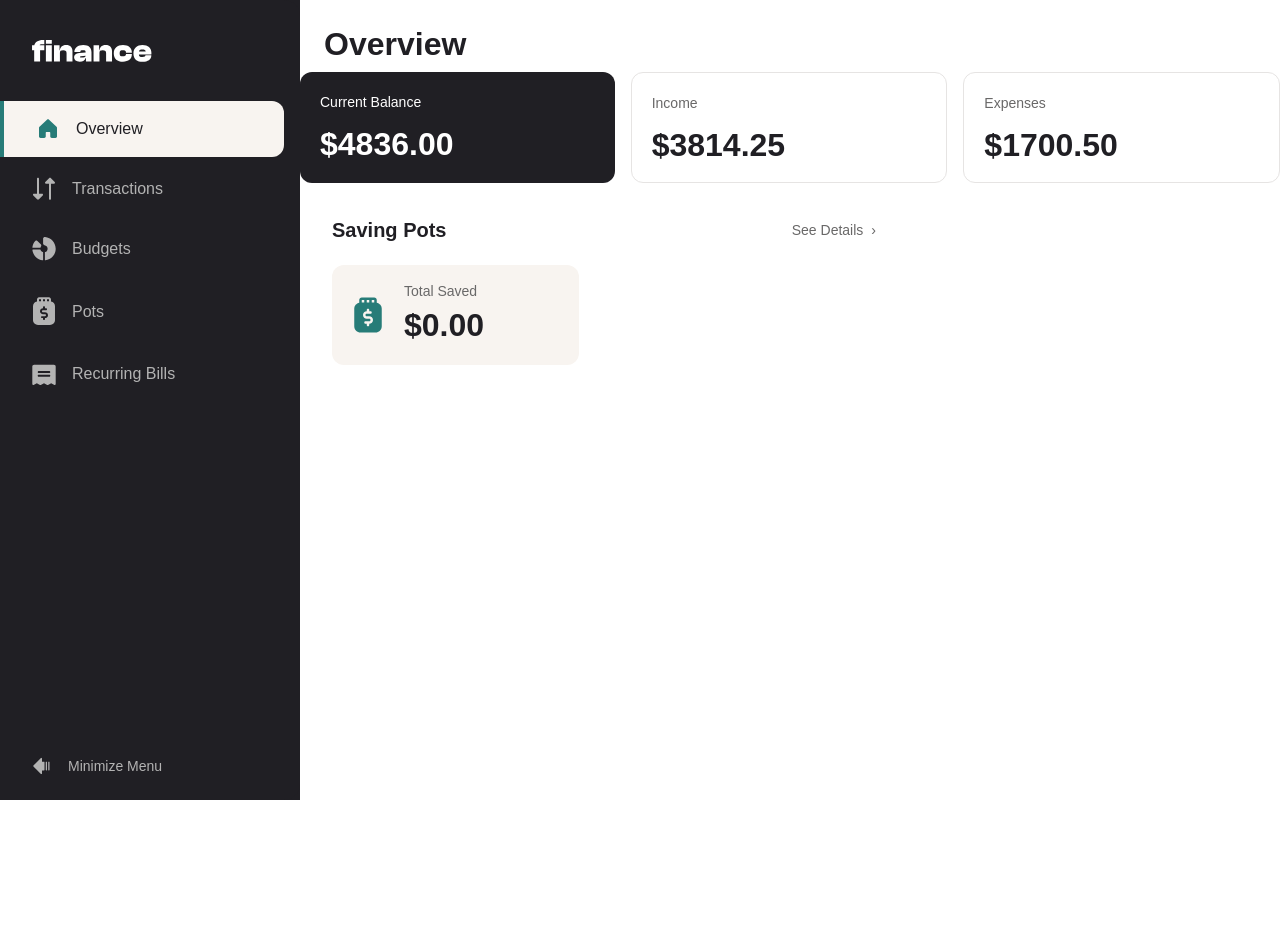
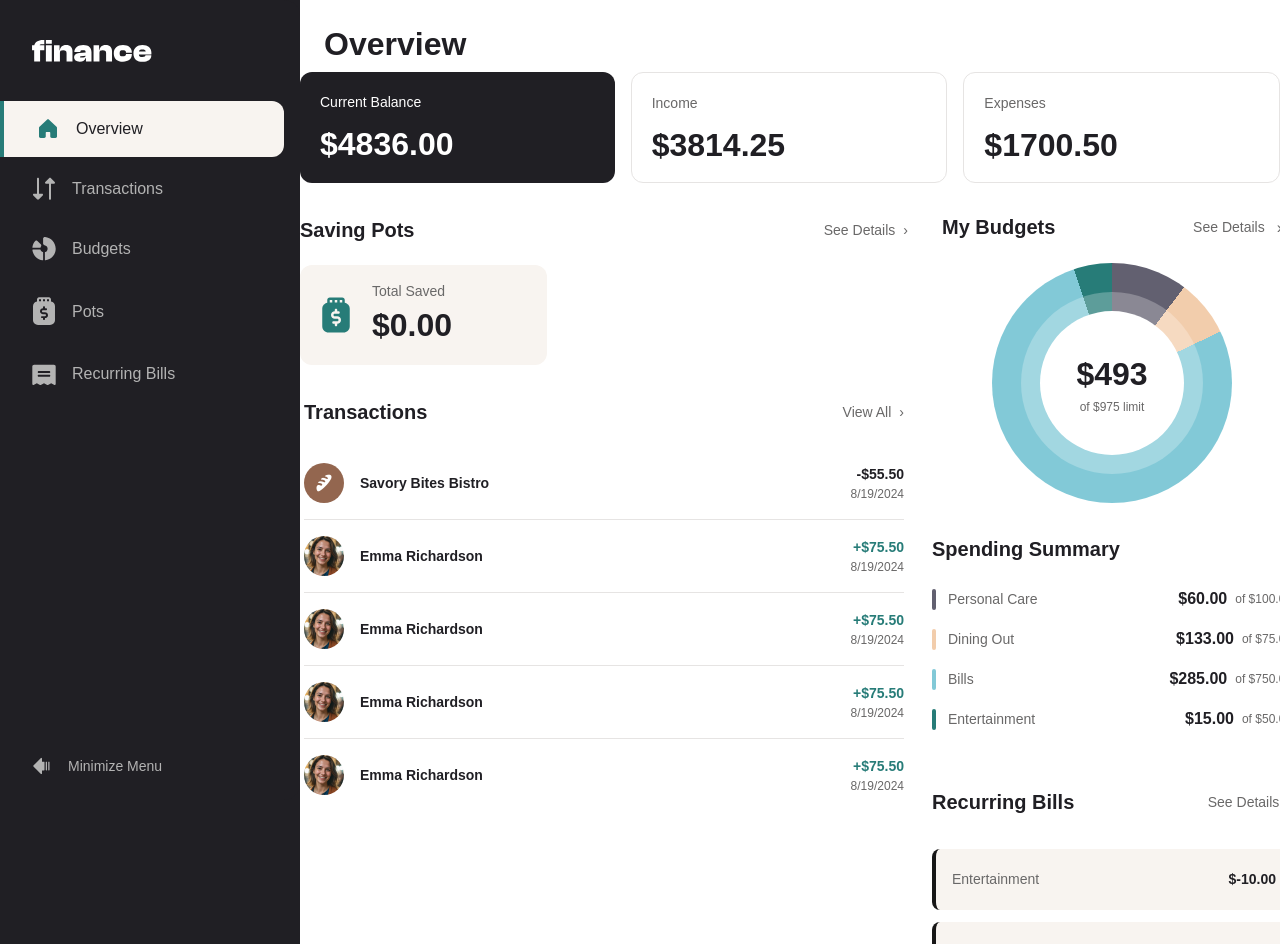
Before and after one commit to Keti-Tsiklauri2001/my-finance-app, a Next.js app: page / in a window 1280 px wide. Shown: the top 944 px of the page. Before the commit the page ends 800 px from the top, so only its background shows below. Built offline with nearby package versions, Linux system fonts and the light colour scheme.

Commit message:
feat:add recurringbillsoverview

```diff
--- a/src/app/page.tsx
+++ b/src/app/page.tsx
@@ -2,15 +2,43 @@ import Head from "next/head";
 import Balance from "../components/Balance";
 import Header from "../components/Header";
 import OverviewPots from "../components/OverViewPots";
-
+import TransactionsOverview from "../components/TransactionsOverview";
+import BudgetCircle from "../components/BudgetCircle";
+import SpendingSummary from "../components/SpendingSummary";
+import Link from "next/link";
+import RecurringBills from "./recurring-bills/page";
+import RecurringBillsOverview from "../components/RecurringBillsOverview";
 export default function Home() {
   return (
     <div>
       <Header header="Overview" />
       <Balance />
+      <div className="flex flex-col md:flex-row ">
+        <div className="flex flex-col mx-auto">
+          <OverviewPots />
+          <TransactionsOverview />
+        </div>
+        <div>
+          <div className="pt-4 md:pt-8 ">
+            <div className="w-[340px] mx-auto">
+              <div className="flex items-center justify-between ">
+                <h2 className="text-[20px] font-bold leading-[120%] text-[#201F24]">
+                  My Budgets
+                </h2>
 
-      <div>
-        <OverviewPots />
+                <Link
+                  href="/budgets"
+                  className="flex items-center gap-3 text-[14px] leading-[150%] text-[#696868]"
+                >
+                  <span>See Details</span>
+                  <span className="text-[16px]">›</span>
+                </Link>
+              </div>
+            </div>
+            <SpendingSummary />
+          </div>
+          <RecurringBillsOverview />
+        </div>
       </div>
     </div>
   );
--- a/src/components/OverViewPots.tsx
+++ b/src/components/OverViewPots.tsx
@@ -26,7 +26,7 @@ export default function OverviewPots() {
   const total = pots.reduce((sum, pot) => sum + pot.total, 0);
 
   return (
-    <div className="flex flex-col gap-5 bg-white rounded-xl p-8 w-full md:w-[608px]">
+    <div className="flex flex-col gap-5 bg-white rounded-xl pt-4 md:pt-8 w-full md:w-[608px]">
       {/* HEADER */}
       <div className="flex items-center justify-between">
         <h2 className="text-[20px] font-bold text-[#201F24]">Saving Pots</h2>
--- /dev/null
+++ b/src/components/RecurringBillsOverview.tsx
@@ -0,0 +1,63 @@
+"use client";
+
+import Link from "next/link";
+import { transactions } from "@/src/data/data-transactions";
+
+function money(value: number) {
+  return `$${value.toFixed(2)}`;
+}
+
+export default function RecurringBillsOverview() {
+  const recurringBills = transactions.filter((t) => t.recurring).slice(0, 3);
+
+  return (
+    <div
+      className="
+        bg-white
+        rounded-xl
+        pt-4 md:pt-8
+        flex flex-col gap-8
+        mx-auto
+        w-[340px]
+        md:w-[360px]
+      "
+    >
+      {/* Header */}
+      <div className="flex items-center justify-between">
+        <h2 className="text-[20px] font-bold text-[#201F24]">
+          Recurring Bills
+        </h2>
+
+        <Link
+          href="/recurring-bills"
+          className="flex items-center gap-2 text-sm text-[#696868] hover:text-[#201F24]"
+        >
+          See Details
+          <span>›</span>
+        </Link>
+      </div>
+
+      {/* Summary Cards */}
+      <div className="flex flex-col gap-3">
+        {recurringBills.map((bill) => (
+          <div
+            key={bill.category}
+            className="
+              flex items-center justify-between
+              bg-[#F8F4F0]
+              rounded-lg
+              px-4 py-5
+              border-l-4
+            "
+          >
+            <p className="text-[14px] text-[#696868]">{bill.category}</p>
+
+            <p className="text-[14px] font-bold text-[#201F24]">
+              {money(bill.amount)}
+            </p>
+          </div>
+        ))}
+      </div>
+    </div>
+  );
+}
--- /dev/null
+++ b/src/components/TransactionsOverview.tsx
@@ -0,0 +1,79 @@
+"use client";
+
+import Link from "next/link";
+import Image from "next/image";
+import { transactions } from "../data/data-transactions";
+
+export default function TransactionsOverview() {
+  const latestTransactions = [...transactions]
+    .sort((a, b) => new Date(b.date).getTime() - new Date(a.date).getTime())
+    .slice(0, 5);
+
+  return (
+    <div
+      className="
+        bg-white
+        rounded-xl pt-4 md:pt-8
+        flex flex-col gap-5
+        w-[340px] md:w-[700px] xl:w-[600px] mx-auto
+      "
+    >
+      {/* HEADER */}
+      <div className="flex items-center justify-between">
+        <h2 className="text-[20px] font-bold text-[#201F24]">Transactions</h2>
+
+        <Link
+          href="/transactions"
+          className="flex items-center gap-2 text-sm text-[#696868]"
+        >
+          View All
+          <span>›</span>
+        </Link>
+      </div>
+
+      {/* TRANSACTIONS */}
+      <div className="flex flex-col">
+        {latestTransactions.map((transaction, index) => (
+          <div key={index}>
+            <div className="flex items-center justify-between py-4">
+              {/* LEFT */}
+              <div className="flex items-center gap-4">
+                <Image
+                  src={transaction.avatar}
+                  alt={transaction.name}
+                  width={40}
+                  height={40}
+                  className="rounded-full"
+                />
+
+                <p className="font-bold text-[14px] text-[#201F24]">
+                  {transaction.name}
+                </p>
+              </div>
+
+              {/* RIGHT */}
+              <div className="text-right">
+                <p
+                  className={`font-bold text-[14px] ${
+                    transaction.amount > 0 ? "text-[#277C78]" : "text-[#201F24]"
+                  }`}
+                >
+                  {transaction.amount > 0 ? "+" : "-"}$
+                  {Math.abs(transaction.amount).toFixed(2)}
+                </p>
+
+                <p className="text-[12px] text-[#696868]">
+                  {new Date(transaction.date).toLocaleDateString()}
+                </p>
+              </div>
+            </div>
+
+            {index !== latestTransactions.length - 1 && (
+              <div className="h-px bg-[#E6E4E3]" />
+            )}
+          </div>
+        ))}
+      </div>
+    </div>
+  );
+}
```
